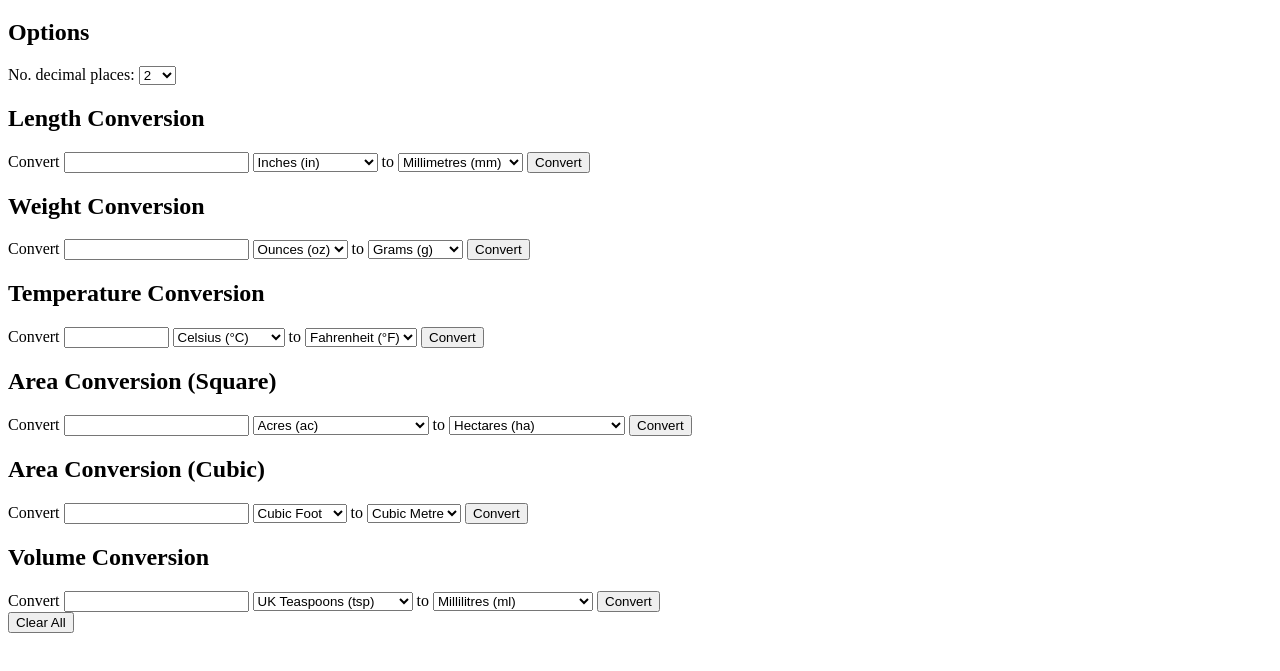
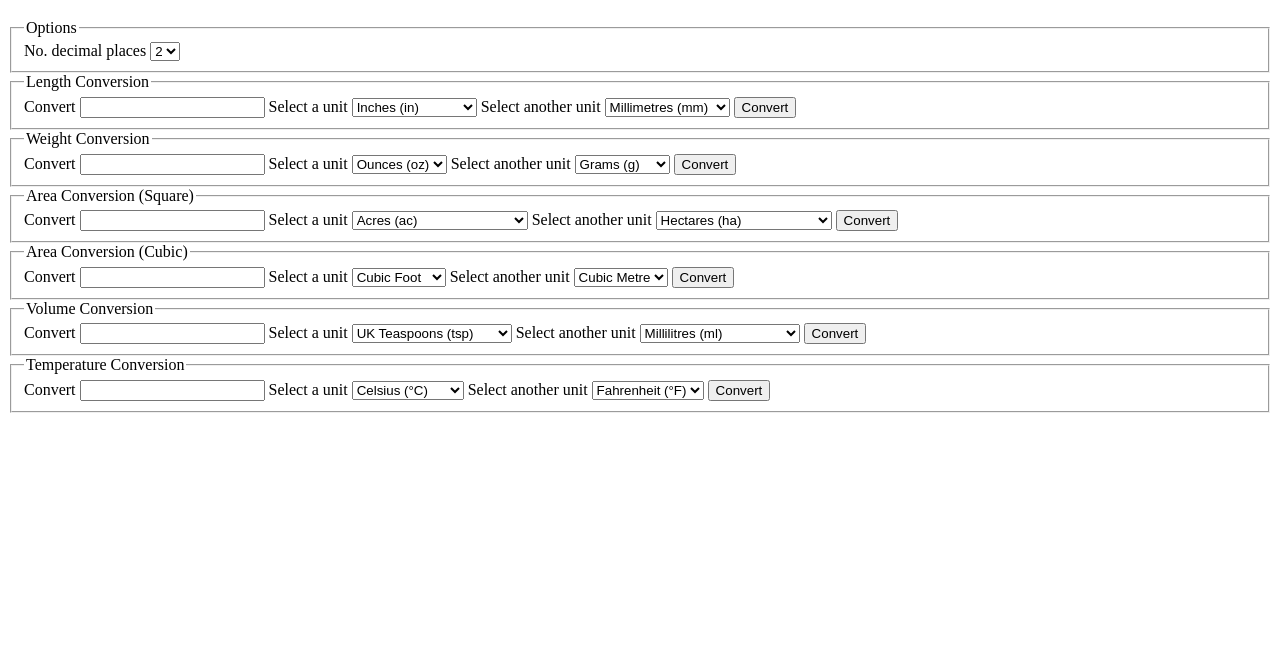
Before and after one commit to meteor224/unit-conversion, a plain HTML site: page index.html in a window 1280 px wide. Shown: the part 61-732 px from the top of the page. Drawn offline with Linux system fonts and the light colour scheme.

Commit message:
Code refactor and HTML tidy up

```diff
--- a/_scripts/conversions.js
+++ b/_scripts/conversions.js
@@ -1,11 +1,10 @@
 function unitConversion(unit) {
-  var unitValue = document.getElementById(unit+"-amount").value;
-  var unit1Option = document.getElementById(unit+'-unit-1');
-  var unit2Option = document.getElementById(unit+'-unit-2');
+  var unitValue = parseInt(document.getElementById(unit + '-amount').value);
+  var unit1Option = document.getElementById(unit + '-unit-1');
+  var unit2Option = document.getElementById(unit + '-unit-2');
   var unit1 = unit1Option.value;
   var unit2 = unit2Option.value;
-  var decimalPoints = document.getElementById('decimals').value;
-  var regexNumericMinus = /^[0-9.-]+$/;
+  var decimalPoints = parseInt(document.getElementById('decimals').value);
   // length conversion factors to millimetres
   var inch = 25.4;
   var foot = 304.8;
@@ -56,29 +55,31 @@ function unitConversion(unit) {
   var millilitre = 1;
   var litre = 1000;
 
-  if (unitValue.length == 0 || unitValue < 0 || isNaN(unitValue)) {
-    alert('Please enter a positive number');
+  if (unitValue.length == 0 || isNaN(unitValue)) {
+    alert('Please enter a number');
   } else {
-    if (unit == "temperature") {
-      if (unit1==1 && unit2==2) {
-        result=(unitValue-32)/1.8;
-      } else if (unit1==1 && unit2==3) {
-        result=(0.55555*(unitValue-32)+273.15);
-      } else if (unit1==2 && unit2==1) {
-        result=(unitValue*1.8)+32;
-      } else if (unit1==2 && unit2==3) {
-        result=(unitValue*1)+273.15;
-      } else if (unit1==3 && unit2==1) {
-        result=((unitValue-273.15)*1.8)+32;
-      } else if (unit1==3 && unit2==2) {
-        result=(unitValue*1)-273.15;
+    if (unit == 'temperature') {
+      if (unit1 == 1 && unit2 == 2) {
+        result = (unitValue - 32) / 1.8;
+      } else if (unit1 == 1 && unit2 == 3) {
+        result = (0.55555 * (unitValue - 32) + 273.15);
+      } else if (unit1 == 2 && unit2 == 1) {
+        result = (unitValue * 1.8) + 32;
+      } else if (unit1 == 2 && unit2 == 3) {
+        result = (unitValue * 1) + 273.15;
+      } else if (unit1 == 3 && unit2 == 1) {
+        result = ((unitValue-273.15) * 1.8) + 32;
+      } else if (unit1 == 3 && unit2 == 2) {
+        result = (unitValue * 1) - 273.15;
+      } else if (unit1 == unit2) {
+        result = unitValue;
       } else {
-        result=unitValue;
+        result = unitValue;
       }
 
-      result=result.toFixed(decimalPoints);
-      document.getElementById(unit + '-result').innerHTML = unitValue + " " + unit1Option.options[unit1Option.selectedIndex].text + ' = ' + result + ' ' + unit2Option.options[unit2Option.selectedIndex].text;
-      document.getElementById(unit + '-result').style.display = "block";
+      result = result.toFixed(decimalPoints);
+      document.getElementById(unit + '-result').innerHTML = unitValue + ' ' + unit1Option.options[unit1Option.selectedIndex].text + ' = ' + result + ' ' + unit2Option.options[unit2Option.selectedIndex].text;
+      document.getElementById(unit + '-result').style.display = 'block';
 
     } else {
       switch(unit) {
@@ -92,17 +93,8 @@ function unitConversion(unit) {
 
       conversion = unitArray[unit1] / unitArray[unit2];
       result = (unitValue * conversion).toFixed(decimalPoints);
-      document.getElementById(unit + '-result').innerHTML = unitValue + " " + unit1Option.options[unit1Option.selectedIndex].text + ' = ' + result + ' ' + unit2Option.options[unit2Option.selectedIndex].text;
-      document.getElementById(unit + '-result').style.display = "block";
+      document.getElementById(unit + '-result').innerHTML = unitValue + ' ' + unit1Option.options[unit1Option.selectedIndex].text + ' = ' + result + ' ' + unit2Option.options[unit2Option.selectedIndex].text;
+      document.getElementById(unit + '-result').style.display = 'block';
     };
   };
 };
-
-function clearValues() {
-  document.getElementById("length-result").style.display = "none";
-  document.getElementById("weight-result").style.display = "none";
-  document.getElementById("temperature-result").style.display = "none";
-  document.getElementById("square-area-result").style.display = "none";
-  document.getElementById("cubic-area-result").style.display = "none";
-  document.getElementById("volume-result").style.display = "none";
-};
--- a/index.html
+++ b/index.html
@@ -2,12 +2,13 @@
 <html lang="en">
     <head>
         <title>Unit Conversion App</title>
+        <meta name="viewport" content="width=device-width, initial-scale=1" />
     </head>
     <body>
         <h1>Unit Conversion App</h1>
-        <h2>Options</h2>
-        <div>
-            No. decimal places:
+        <fieldset>
+        <legend>Options</legend>
+          <label for="decimals">No. decimal places</label>
           <select id="decimals">
               <option value="0">0</option>
               <option value="1">1</option>
@@ -15,16 +16,13 @@
               <option value="3">3</option>
               <option value="4">4</option>
               <option value="5">5</option>
-                <option value="6">6</option>
-                <option value="7">7</option>
-                <option value="8">8</option>
-                <option value="9">9</option>
-                <option value="10">10</option>
           </select>
-        </div>
-        <h2>Length Conversion</h2>
-        <div>
-            Convert <input id="length-amount" min="0" type="number" size="10">
+      </fieldset>
+      <fieldset>
+          <legend>Length Conversion</legend>
+          <label for="length-amount">Convert</label>
+          <input id="length-amount" type="number" min="0" oninput="validity.valid||(value='');">
+          <label for="length-unit-1">Select a unit</label>
           <select id="length-unit-1">
               <option value="0">Inches (in)</option>
               <option value="1">Feet (ft)</option>
@@ -35,7 +33,7 @@
               <option value="6">Metres (m)</option>
               <option value="7">Kilometres (km)</option>
           </select>
-            to
+          <label for="length-unit-2">Select another unit</label>
           <select id="length-unit-2">
               <option value="4">Millimetres (mm)</option>
               <option value="5">Centimetres (cm)</option>
@@ -47,11 +45,13 @@
               <option value="3">Miles</option>
           </select>
           <button id="length-convert" onclick="unitConversion('length');">Convert</button>
-            <div id="length-result" style="display: block;"></div>
-        </div>
-        <h2>Weight Conversion</h2>
-        <div>
-            Convert <input id="weight-amount" min="0" type="number" size="10">
+          <output name="length-result" id="length-result" for="length-amount length-unit-1 length-unit-2" role="alert"></output>
+      </fieldset>
+      <fieldset>
+          <legend>Weight Conversion</legend>
+          <label for="weight-amount">Convert</label>
+          <input id="weight-amount" type="number" min="0" oninput="validity.valid||(value='');">
+          <label for="weight-unit-1">Select a unit</label>
           <select id="weight-unit-1">
               <option value="0">Ounces (oz)</option>
               <option value="1">Pounds (lb)</option>
@@ -62,7 +62,7 @@
               <option value="6">Kilos (kg)</option>
               <option value="7">Metric Tons</option>
           </select>
-            to
+          <label for="weight-unit-2">Select another unit</label>
           <select id="weight-unit-2">
               <option value="5">Grams (g)</option>
               <option value="6">Kilos (kg)</option>
@@ -74,28 +74,13 @@
               <option value="4">US Tons</option>
           </select>
           <button id="weight-convert" onclick="unitConversion('weight');">Convert</button>
-            <div id="weight-result" style="display: none;"></div>
-        </div>
-        <h2>Temperature Conversion</h2>
-        <div>
-            Convert <input id="temperature-amount" type="text" size="10">
-            <select id="temperature-unit-1">
-                <option value="2">Celsius (°C)</option>
-                <option value="1">Fahrenheit (°F)</option>
-                <option value="3">Kelvin (K)</option>
-            </select>
-            to
-            <select id="temperature-unit-2">
-                <option value="1">Fahrenheit (°F)</option>
-                <option value="2">Celsius (°C)</option>
-                <option value="3">Kelvin (K)</option>
-            </select>
-            <button id="temperature-convert" onclick="unitConversion('temperature');">Convert</button>
-            <div id="temperature-result" style="display: none;"></div>
-        </div>
-        <h2>Area Conversion (Square)</h2>
-        <div>
-            Convert <input id="square-area-amount" min="0" type="number" size="10">
+          <output name="weight-result" id="weight-result" for="weight-amount weight-unit-1 weight-unit-2" role="alert"></output>
+      </fieldset>
+      <fieldset>
+          <legend>Area Conversion (Square)</legend>
+          <label for="square-area-amount">Convert</label>
+          <input id="square-area-amount" type="number" min="0" oninput="validity.valid||(value='');">
+          <label for="square-area-unit-1">Select a unit</label>
           <select id="square-area-unit-1">
               <option value="0">Acres (ac)</option>
               <option value="1">Square Miles</option>
@@ -107,7 +92,7 @@
               <option value="7">Square Metres (m²)</option>
               <option value="8">Square Centimetres (cm²)</option>
           </select>
-            to
+          <label for="square-area-unit-2">Select another unit</label>
           <select id="square-area-unit-2">
               <option value="5">Hectares (ha)</option>
               <option value="6">Square Kilometre (km²)</option>
@@ -120,28 +105,32 @@
               <option value="4">Square Inches (sq in)</option>
           </select>
           <button id="square-area-convert" onclick="unitConversion('square-area');">Convert</button>
-            <div id="square-area-result" style="display: none;"></div>
-        </div>
-        <h2>Area Conversion (Cubic)</h2>
-        <div>
-            Convert <input id="cubic-area-amount" min="0" type="number" size="10">
+          <output name="square-area-result" id="square-area-result" for="square-area-amount square-area-unit-1 square-area-unit-2" role="alert"></output>
+      </fieldset>
+      <fieldset>
+          <legend>Area Conversion (Cubic)</legend>
+          <label for="cubic-area-amount">Convert</label>
+          <input id="cubic-area-amount" type="number" min="0" oninput="validity.valid||(value='');">
+          <label for="cubic-area-unit-1">Select a unit</label>
           <select id="cubic-area-unit-1">
               <option value="0">Cubic Foot</option>
               <option value="1">Cubic Yard</option>
               <option value="2">Cubic Metre</option>
           </select>
-            to
+          <label for="cubic-area-unit-2">Select another unit</label>
           <select id="cubic-area-unit-2">
               <option value="2">Cubic Metre</option>
               <option value="0">Cubic Foot</option>
               <option value="1">Cubic Yard</option>
           </select>
           <button id="cubic-area-convert" onclick="unitConversion('cubic-area');">Convert</button>
-            <div id="cubic-area-result" style="display: none;"></div>
-        </div>
-        <h2>Volume Conversion</h2>
-        <div>
-            Convert <input id="volume-amount" min="0" type="number" size="10">
+          <output name="cubic-area-result" id="cubic-area-result" for="cubic-area-amount cubic-area-unit-1 cubic-area-unit-2" role="alert"></output>
+      </fieldset>
+      <fieldset>
+          <legend>Volume Conversion</legend>
+          <label for="volume-amount">Convert</label>
+          <input id="volume-amount" type="number" min="0" oninput="validity.valid||(value='');">
+          <label for="volume-unit-1">Select a unit</label>
           <select id="volume-unit-1">
               <option value="0">UK Teaspoons (tsp)</option>
               <option value="1">US Teaspoons (tsp)</option>
@@ -160,7 +149,7 @@
               <option value="14">Millilitres (ml)</option>
               <option value="15">Litres (l)</option>
           </select>
-            to
+          <label for="volume-unit-2">Select another unit</label>
           <select id="volume-unit-2">
               <option value="14">Millilitres (ml)</option>
               <option value="15">Litres (l)</option>
@@ -180,9 +169,27 @@
               <option value="13">US Gallons (gal)</option>
           </select>
           <button id="volume-convert" onclick="unitConversion('volume');">Convert</button>
-            <div id="volume-result" style="display: none;"></div>
-        </div>
-        <button onclick="clearValues();">Clear All</button>
+          <output name="volume-result" id="volume-result" for="volume-amount volume-unit-1 volume-unit-2" role="alert"></output>
+      </fieldset>
+      <fieldset>
+          <legend>Temperature Conversion</legend>
+          <label for="temperature-amount">Convert</label>
+          <input id="temperature-amount" type="number">
+          <label for="temperature-unit-1">Select a unit</label>
+          <select id="temperature-unit-1">
+              <option value="2">Celsius (&deg;C)</option>
+              <option value="1">Fahrenheit (&deg;F)</option>
+              <option value="3">Kelvin (K)</option>
+          </select>
+          <label for="temperature-unit-2">Select another unit</label>
+          <select id="temperature-unit-2">
+              <option value="1">Fahrenheit (&deg;F)</option>
+              <option value="2">Celsius (&deg;C)</option>
+              <option value="3">Kelvin (K)</option>
+          </select>
+          <button id="temperature-convert" onclick="unitConversion('temperature');">Convert</button>
+          <output name="temperature-result" id="temperature-result" for="temperature-amount temperature-unit-1 temperature-unit-2" role="alert"></output>
+      </fieldset>
       <script src="_scripts/conversions.js"></script>
     </body>
 </html>
```
Lines whose indentation alone changed are shown as unchanged.
